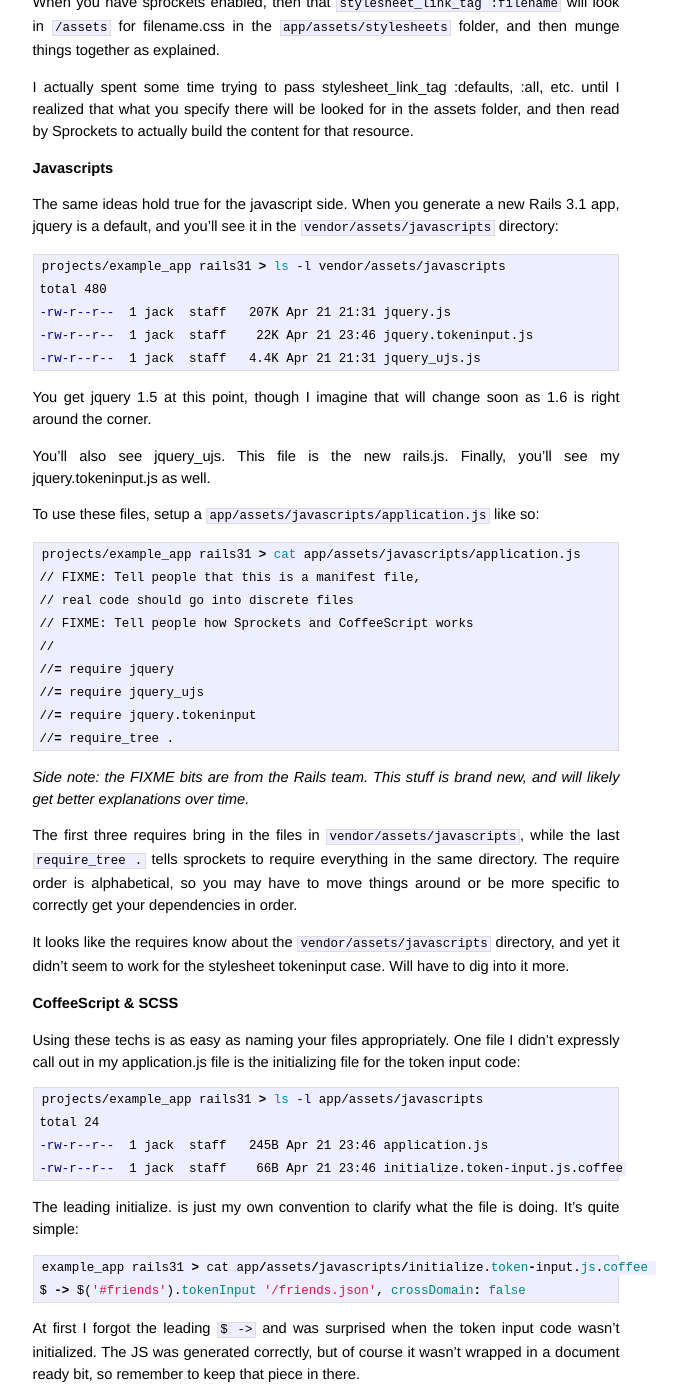
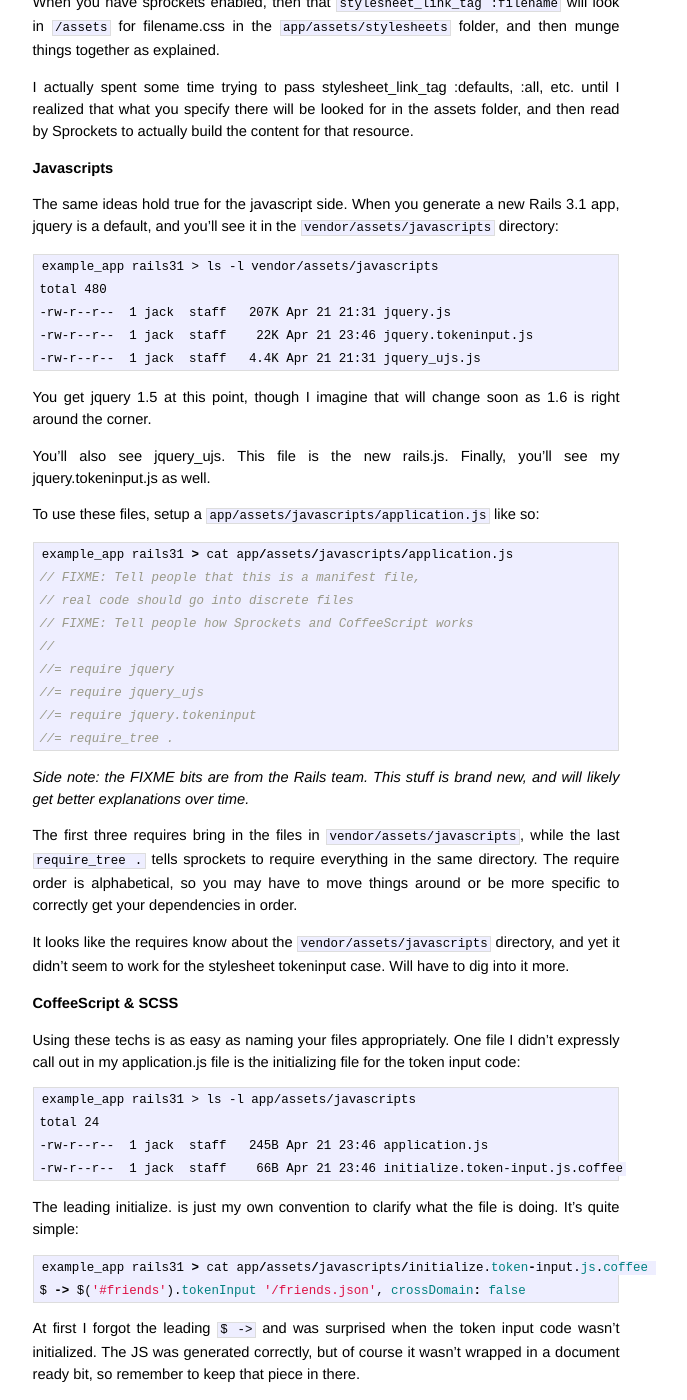
Before and after one commit to jackdempsey/jackdempsey.github.com, a Jekyll site: the page built from _posts/2011-04-22-rails-3-1-sprockets-and-coffeescript.md, in a window 1280 px wide and 1400 px high, scrolled down 1499 px. Shown: the whole window, without its empty margins (314-1001 px from the left). Built offline with Jekyll 4.4.1, drawn with Linux system fonts in a browser that asks for light colours; comment, search, counter and statistics services are not loaded; some of the changed text lies outside the part shown.

Commit message:
cleanup highlighting etc

```diff
--- a/_posts/2011-04-22-rails-3-1-sprockets-and-coffeescript.md
+++ b/_posts/2011-04-22-rails-3-1-sprockets-and-coffeescript.md
@@ -18,18 +18,16 @@ Let's start with some simple changes. We now have two locations for our styleshe
 The same way you used to put external lib code into ``vendor/plugins`` you can now put those externally required css files into ``vendor/assets/stylesheets``. For example, I'm using the [jquery-tokeninput](http://loopj.com/jquery-tokeninput) project,
 and have put the tokeninput css files into the vendor dir:
 
-{% highlight bash %}
-projects/example_app rails31 > ls -l vendor/assets/stylesheets/token-input
-total 32
--rw-r--r--  1 jack  staff   2.5K Apr 21 23:46 token-input-facebook.css
--rw-r--r--  1 jack  staff   4.6K Apr 21 23:46 token-input-mac.css
--rw-r--r--  1 jack  staff   2.0K Apr 21 23:46 token-input.css
-{% endhighlight %}
+    example_app rails31 > ls -l vendor/assets/stylesheets/token-input
+    total 32
+    -rw-r--r--  1 jack  staff   2.5K Apr 21 23:46 token-input-facebook.css
+    -rw-r--r--  1 jack  staff   4.6K Apr 21 23:46 token-input-mac.css
+    -rw-r--r--  1 jack  staff   2.0K Apr 21 23:46 token-input.css
 
 You then tell sprockets to require these files in your main application.css:
 
-{% highlight bash %}
-projects/example_app rails31 > cat app/assets/stylesheets/application.css
+{% highlight css %}
+example_app rails31 > cat app/assets/stylesheets/application.css
 /*
  * FIXME: Introduce SCSS & Sprockets
  *= require "style"
@@ -41,20 +39,18 @@ The require_tree bit seems ugly. Hopefully I've done something stupid and there'
 
 You'll also see ``require "style"`` in that file as well. That file exists in the main ``app/assets/stylesheets`` directory:
 
-{% highlight bash %}
-projects/example_app rails31 > ls -l app/assets/stylesheets
-total 16
--rw-r--r--   1 jack  staff   128B Apr 22 10:20 application.css
--rw-r--r--   1 jack  staff   1.8K Apr 21 23:46 style.css.scss
-{% endhighlight %}
+    example_app rails31 > ls -l app/assets/stylesheets
+    total 16
+    -rw-r--r--   1 jack  staff   128B Apr 22 10:20 application.css
+    -rw-r--r--   1 jack  staff   1.8K Apr 21 23:46 style.css.scss
 
 Sprockets will load that file and convert it into css and package it up, so when your browser requests ``/assets/application.css``,
 you'll get one file which contains the style.css content, as well as token-input.
 
 To include the stylesheet in your app, you can use the stylesheet_link_tag helper, which is now sprocket aware:
 
-{% highlight ruby %}
-projects/example_app rails31 > cat app/views/layouts/application.html.haml
+{% highlight haml %}
+example_app rails31 > cat app/views/layouts/application.html.haml
 !!! 5
 %html
   %head
@@ -88,13 +84,11 @@ Javascripts
 The same ideas hold true for the javascript side. When you generate a new Rails 3.1 app, jquery is a default, and you'll see it in the
 ``vendor/assets/javascripts`` directory:
 
-{% highlight bash %}
-projects/example_app rails31 > ls -l vendor/assets/javascripts
-total 480
--rw-r--r--  1 jack  staff   207K Apr 21 21:31 jquery.js
--rw-r--r--  1 jack  staff    22K Apr 21 23:46 jquery.tokeninput.js
--rw-r--r--  1 jack  staff   4.4K Apr 21 21:31 jquery_ujs.js
-{% endhighlight %}
+    example_app rails31 > ls -l vendor/assets/javascripts
+    total 480
+    -rw-r--r--  1 jack  staff   207K Apr 21 21:31 jquery.js
+    -rw-r--r--  1 jack  staff    22K Apr 21 23:46 jquery.tokeninput.js
+    -rw-r--r--  1 jack  staff   4.4K Apr 21 21:31 jquery_ujs.js
 
 You get jquery 1.5 at this point, though I imagine that will change soon as 1.6 is right around the corner.
 
@@ -102,8 +96,8 @@ You'll also see jquery_ujs. This file is the new rails.js. Finally, you'll see m
 
 To use these files, setup a ``app/assets/javascripts/application.js`` like so:
 
-{% highlight bash %}
-projects/example_app rails31 > cat app/assets/javascripts/application.js
+{% highlight javascript %}
+example_app rails31 > cat app/assets/javascripts/application.js
 // FIXME: Tell people that this is a manifest file,
 // real code should go into discrete files
 // FIXME: Tell people how Sprockets and CoffeeScript works
@@ -128,12 +122,10 @@ CoffeeScript & SCSS
 
 Using these techs is as easy as naming your files appropriately. One file I didn't expressly call out in my application.js file is the initializing file for the token input code:
 
-{% highlight bash %}
-projects/example_app rails31 > ls -l app/assets/javascripts
-total 24
--rw-r--r--  1 jack  staff   245B Apr 21 23:46 application.js
--rw-r--r--  1 jack  staff    66B Apr 21 23:46 initialize.token-input.js.coffee
-{% endhighlight %}
+    example_app rails31 > ls -l app/assets/javascripts
+    total 24
+    -rw-r--r--  1 jack  staff   245B Apr 21 23:46 application.js
+    -rw-r--r--  1 jack  staff    66B Apr 21 23:46 initialize.token-input.js.coffee
 
 The leading initialize. is just my own convention to clarify what the file is doing. It's quite simple:
 
```
